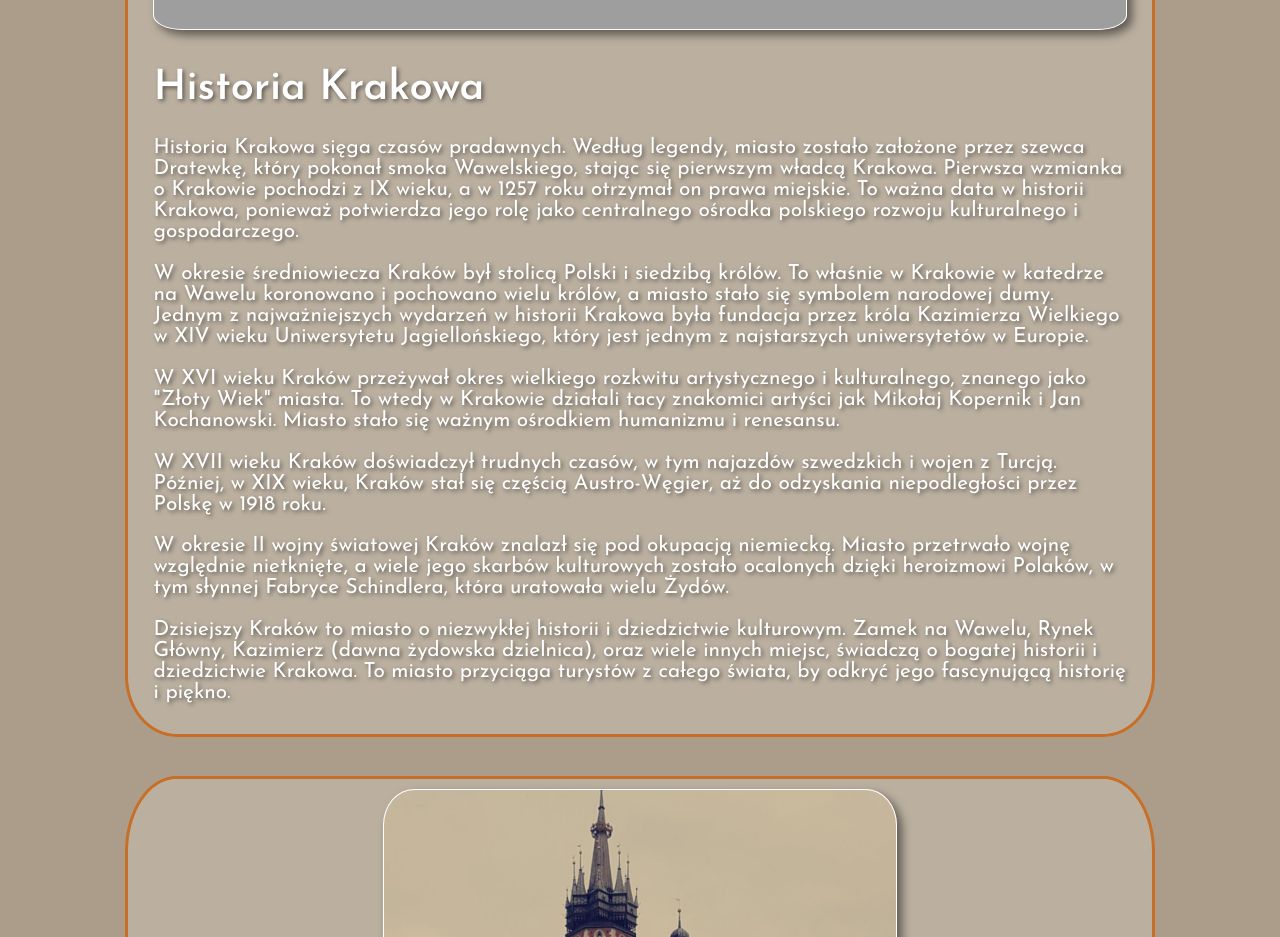
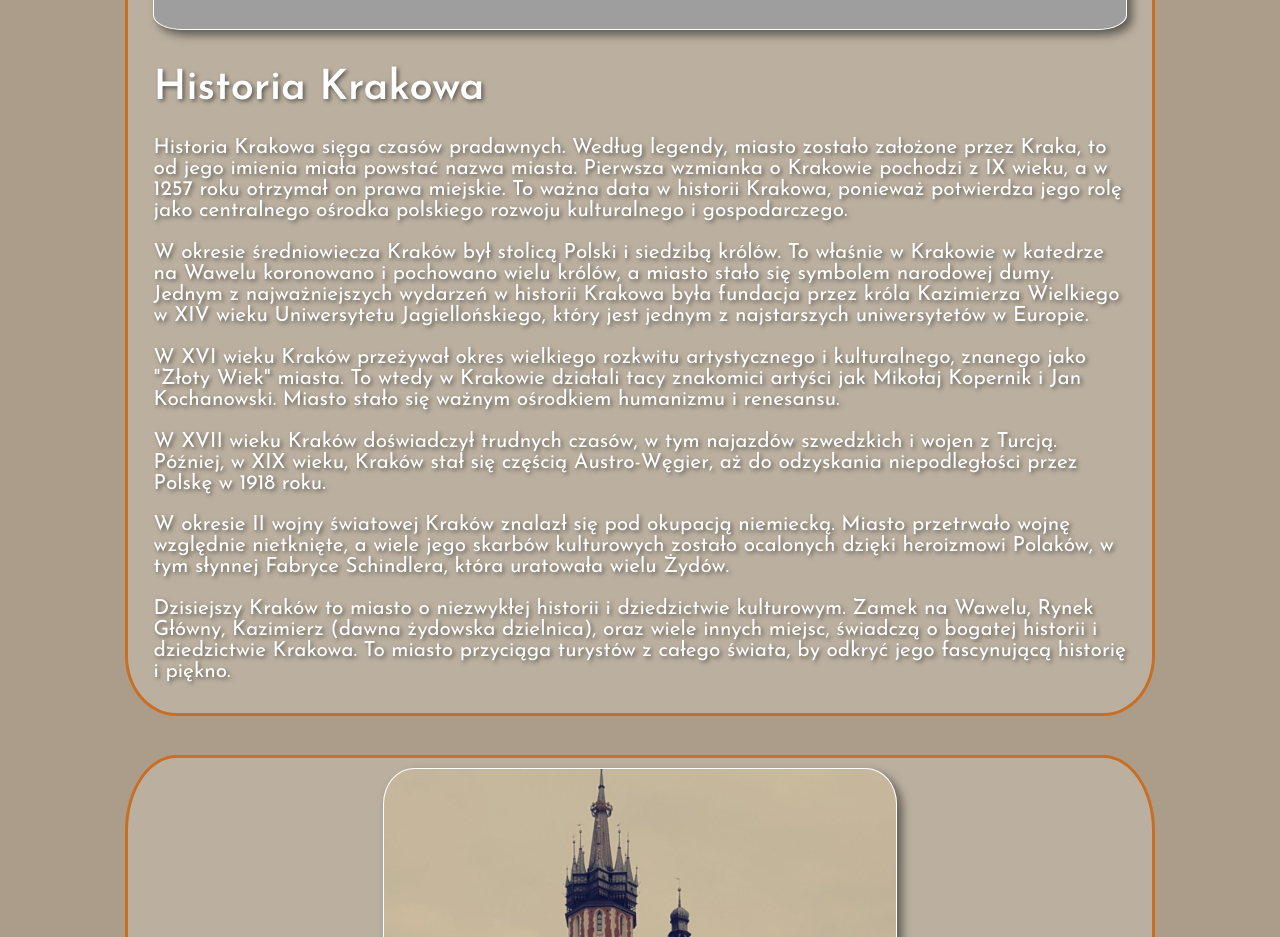
Before and after one commit to xNitix/Simple_my_page, a plain HTML site: page city.html in a window 1280 px wide. Shown: the part 920-1857 px from the top of the page. Drawn offline with nearby package versions, Linux system fonts and the light colour scheme; grey boxes are pictures that could not be loaded; a script that the page names is missing.

Commit message:
naprawa mitu

```diff
--- a/city.html
+++ b/city.html
@@ -124,7 +124,7 @@
 
                     <div class="text">
                         <h1>Historia Krakowa</h1>
-                        <p>Historia Krakowa sięga czasów pradawnych. Według legendy, miasto zostało założone przez szewca Dratewkę, który pokonał smoka Wawelskiego, stając się pierwszym władcą Krakowa. Pierwsza wzmianka o Krakowie pochodzi z IX wieku, a w 1257 roku otrzymał on prawa miejskie. To ważna data w historii Krakowa, ponieważ potwierdza jego rolę jako centralnego ośrodka polskiego rozwoju kulturalnego i gospodarczego.</p>
+                        <p>Historia Krakowa sięga czasów pradawnych. Według legendy, miasto zostało założone przez Kraka, to od jego imienia miała powstać nazwa miasta. Pierwsza wzmianka o Krakowie pochodzi z IX wieku, a w 1257 roku otrzymał on prawa miejskie. To ważna data w historii Krakowa, ponieważ potwierdza jego rolę jako centralnego ośrodka polskiego rozwoju kulturalnego i gospodarczego.</p>
                         <p>W okresie średniowiecza Kraków był stolicą Polski i siedzibą królów. To właśnie w Krakowie w katedrze na Wawelu koronowano i pochowano wielu królów, a miasto stało się symbolem narodowej dumy. Jednym z najważniejszych wydarzeń w historii Krakowa była fundacja przez króla Kazimierza Wielkiego w XIV wieku Uniwersytetu Jagiellońskiego, który jest jednym z najstarszych uniwersytetów w Europie.</p>
                         <p>W XVI wieku Kraków przeżywał okres wielkiego rozkwitu artystycznego i kulturalnego, znanego jako "Złoty Wiek" miasta. To wtedy w Krakowie działali tacy znakomici artyści jak Mikołaj Kopernik i Jan Kochanowski. Miasto stało się ważnym ośrodkiem humanizmu i renesansu.</p>
                         <p>W XVII wieku Kraków doświadczył trudnych czasów, w tym najazdów szwedzkich i wojen z Turcją. Później, w XIX wieku, Kraków stał się częścią Austro-Węgier, aż do odzyskania niepodległości przez Polskę w 1918 roku.</p>
```
